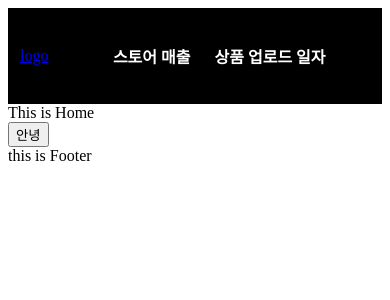
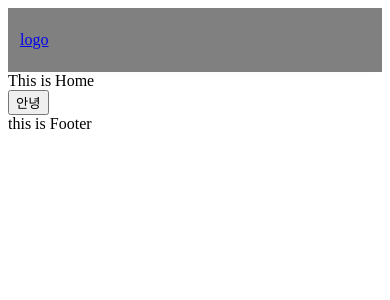
Before and after one commit to yungsuKo/react_tom, a React (Create React App) app: page / in a window 390 px wide. Shown: the top 300 px of the page. Built offline with nearby package versions, Linux system fonts and the light colour scheme; some icons are missing.

Commit message:
responsive navbar

```diff
--- a/src/components/Navbar.css
+++ b/src/components/Navbar.css
@@ -2,7 +2,7 @@ nav {
   display: flex;
   align-items: center;
   justify-content: space-between;
-  background-color: black;
+  background-color: grey;
   padding: 20px 12px;
   box-shadow: 0 5px 15px rgba(0, 0, 0, 0.006);
 }
@@ -43,3 +43,33 @@ nav {
   width: 16px;
   height: 16px;
 }
+#mobile {
+  display: none;
+}
+
+@media screen and (max-width: 768px) {
+  #navbar {
+    display: flex;
+    flex-direction: column;
+    align-items: flex-start;
+    justify-content: flex-start;
+    position: fixed;
+    top: 64px;
+    right: -300px;
+    width: 200px;
+    height: 100%;
+    background: #2a3239;
+  }
+  #mobile {
+    display: block;
+  }
+  #navbar li {
+    font-size: 18px;
+    cursor: pointer;
+    margin-top: 12px;
+  }
+
+  #navbar.active {
+    right: 0px;
+  }
+}
--- a/src/components/Navbar.js
+++ b/src/components/Navbar.js
@@ -6,12 +6,16 @@ import { Component } from 'react';
 
 class Navbar extends Component {
   state = { clicked: false };
+  handleClick = () => {
+    this.setState({ clicked: !this.state.clicked });
+    console.log(this.state.clicked);
+  };
   render() {
     return (
       <>
         <nav>
           <Link to="/">logo</Link>
-          <ul id="navbar">
+          <ul id="navbar" className={this.state.clicked ? 'active' : ''}>
             <li>
               <Link to="/seller">스토어 매출</Link>
             </li>
@@ -19,7 +23,7 @@ class Navbar extends Component {
               <Link>상품 업로드 일자</Link>
             </li>
           </ul>
-          <div id="mobile">
+          <div id="mobile" onClick={this.handleClick}>
             {this.state.clicked ? (
               <Chevronup width="20" height="20" fill="orange" />
             ) : (
```
